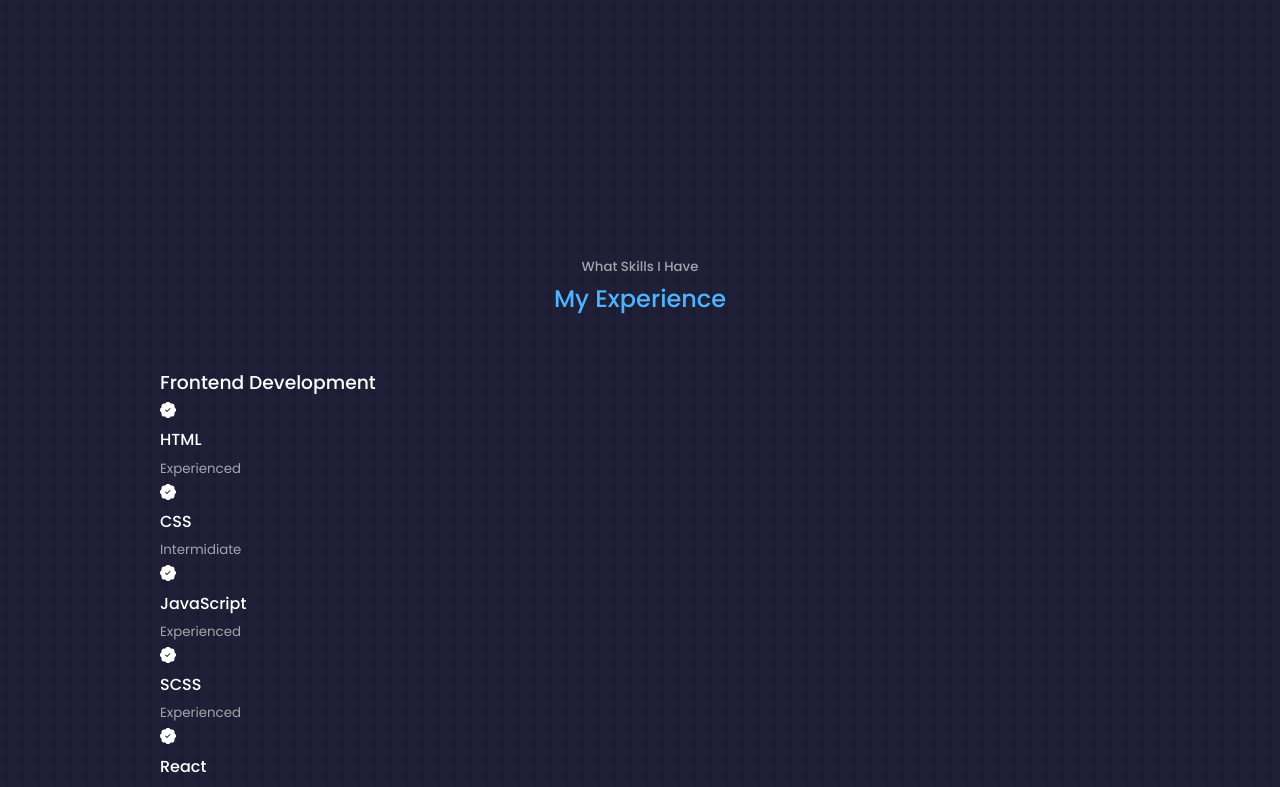
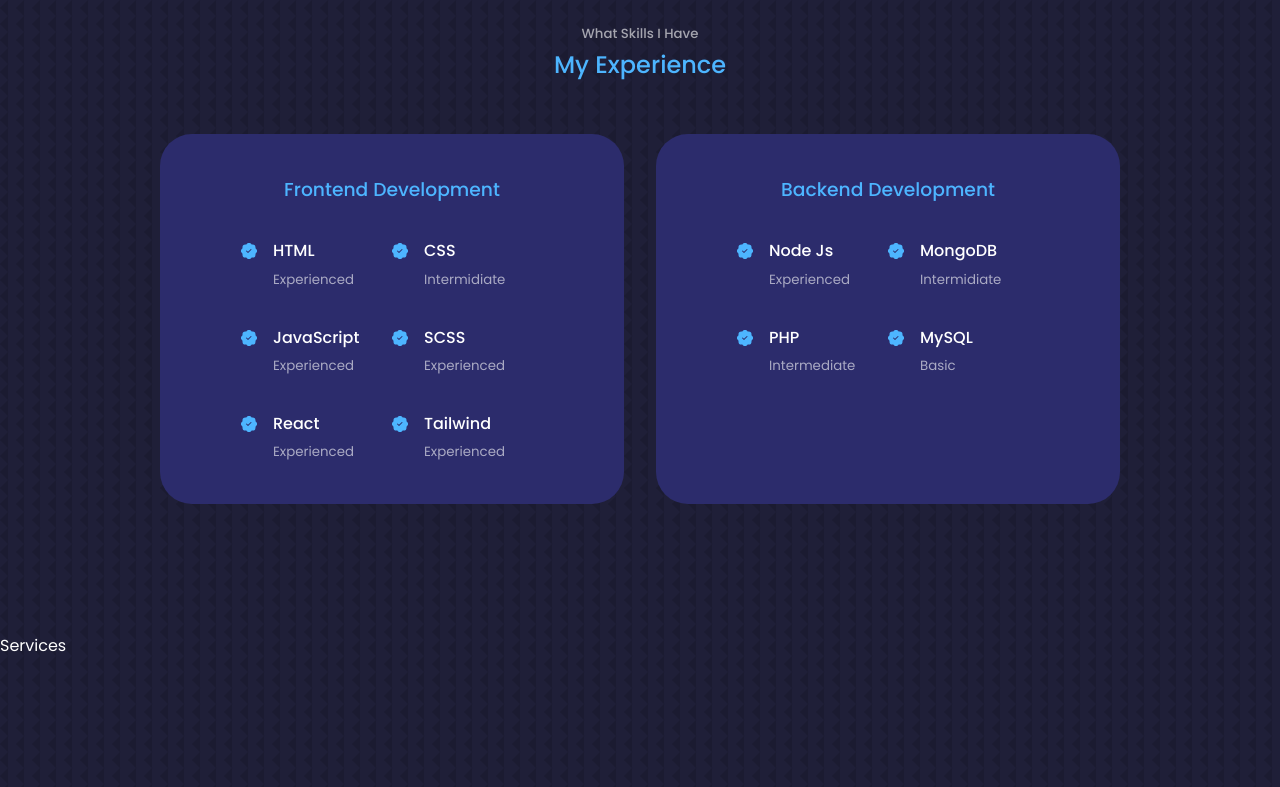
Before and after one commit to Lukmon492/Portfolio-project, a React (Vite) app in the folder New-portfolio/: page / in a window 1280 px wide. Shown: the part 1600-2387 px from the top of the page. Built offline with nearby package versions, Linux system fonts and the light colour scheme.

Commit message:
modified

```diff
--- a/New-portfolio/src/components/experience/Experience.jsx
+++ b/New-portfolio/src/components/experience/Experience.jsx
@@ -12,34 +12,46 @@
           <h3>Frontend Development</h3>
           <div className="experience__content">
             <article className="experience__details">
-              <BsFillPatchCheckFill />
+              <BsFillPatchCheckFill className="experience__details-icon" />
+              <div>
                 <h4>HTML</h4>
                 <small className="text-light">Experienced</small>
+              </div>
             </article>
             <article className="experience__details">
-              <BsFillPatchCheckFill />
+              <BsFillPatchCheckFill className="experience__details-icon" />
+              <div>
                 <h4>CSS</h4>
                 <small className="text-light">Intermidiate</small>
+              </div>
             </article>
             <article className="experience__details">
-              <BsFillPatchCheckFill />
+              <BsFillPatchCheckFill className="experience__details-icon" />
+              <div>
                 <h4>JavaScript</h4>
                 <small className="text-light">Experienced</small>
+              </div>
             </article>
             <article className="experience__details">
-              <BsFillPatchCheckFill />
+              <BsFillPatchCheckFill className="experience__details-icon" />
+              <div>
                 <h4>SCSS</h4>
                 <small className="text-light">Experienced</small>
+              </div>
             </article>
             <article className="experience__details">
-              <BsFillPatchCheckFill />
+              <BsFillPatchCheckFill className="experience__details-icon" />
+              <div>
                 <h4>React</h4>
                 <small className="text-light">Experienced</small>
+              </div>
             </article>
             <article className="experience__details">
-              <BsFillPatchCheckFill />
+              <BsFillPatchCheckFill className="experience__details-icon" />
+              <div>
                 <h4>Tailwind</h4>
                 <small className="text-light">Experienced</small>
+              </div>
             </article>
           </div>
         </div>
@@ -48,24 +60,32 @@
           <h3>Backend Development</h3>
           <div className="experience__content">
             <article className="experience__details">
-              <BsFillPatchCheckFill />
+              <BsFillPatchCheckFill className="experience__details-icon" />
+              <div>
                 <h4>Node Js </h4>
                 <small className="text-light">Experienced</small>
+              </div>
             </article>
             <article className="experience__details">
-              <BsFillPatchCheckFill />
+              <BsFillPatchCheckFill className="experience__details-icon" />
+              <div>
                 <h4>MongoDB</h4>
                 <small className="text-light">Intermidiate</small>
+              </div>
             </article>
             <article className="experience__details">
-              <BsFillPatchCheckFill />
+              <BsFillPatchCheckFill className="experience__details-icon" />
+              <div>
                 <h4>PHP</h4>
                 <small className="text-light">Intermediate</small>
+              </div>
             </article>
             <article className="experience__details">
-              <BsFillPatchCheckFill />
+              <BsFillPatchCheckFill className="experience__details-icon" />
+              <div>
                 <h4>MySQL</h4>
                 <small className="text-light">Basic</small>
+              </div>
             </article>
           </div>
         </div>
--- a/New-portfolio/src/components/experience/experience.css
+++ b/New-portfolio/src/components/experience/experience.css
@@ -0,0 +1,56 @@
+.experience__container {
+  display: grid;
+  grid-template-columns: 1fr 1fr;
+  gap: 2rem;
+}
+.experience__container > div {
+  background: var(--color-bg-variant);
+  padding: 2.4rem 5rem;
+  border-radius: 2rem;
+  border: 1px solid transparent;
+  transition: var(--transition);
+}
+.experience__container > div:hover {
+  background: transparent;
+  border-color: var(--color-primary-variant);
+  cursor: default;
+}
+.experience__container > div h3 {
+  text-align: center;
+  margin-bottom: 2rem;
+  color: var(--color-primary);
+}
+.experience__content {
+  display: grid;
+  grid-template-columns: 1fr 1fr;
+  row-gap: 2rem;
+}
+.experience__details {
+  display: flex;
+  gap: 1rem;
+}
+.experience__details-icon {
+  margin-top: 6px;
+  color: var(--color-primary);
+}
+
+/* ======== MEDIA QUERIES (MEDIUM SCREENS) ====== */
+@media screen and (max-width: 1024px) {
+  .experience__container {
+    grid-template-columns: 1fr;
+  }
+  .experience__container > div {
+    width: 80%;
+    padding: 2rem;
+    margin: 0 auto;
+  }
+  .experience__content {
+    padding: 1rem;
+  }
+}
+/* ======== MEDIA QUERIES (SMALL SCREENS) ====== */
+@media screen and (max-width: 600px) {
+  .experience__container {
+    gap: 1rem;
+  }
+}
--- a/New-portfolio/src/index.css
+++ b/New-portfolio/src/index.css
@@ -54,7 +54,7 @@
 }
 section {
   margin-top: 8rem;
-  height: 100vh;
+  /* height: 100vh; */
 }
 section > h2,
 section > h5 {
```
Lines whose indentation alone changed are shown as unchanged.
